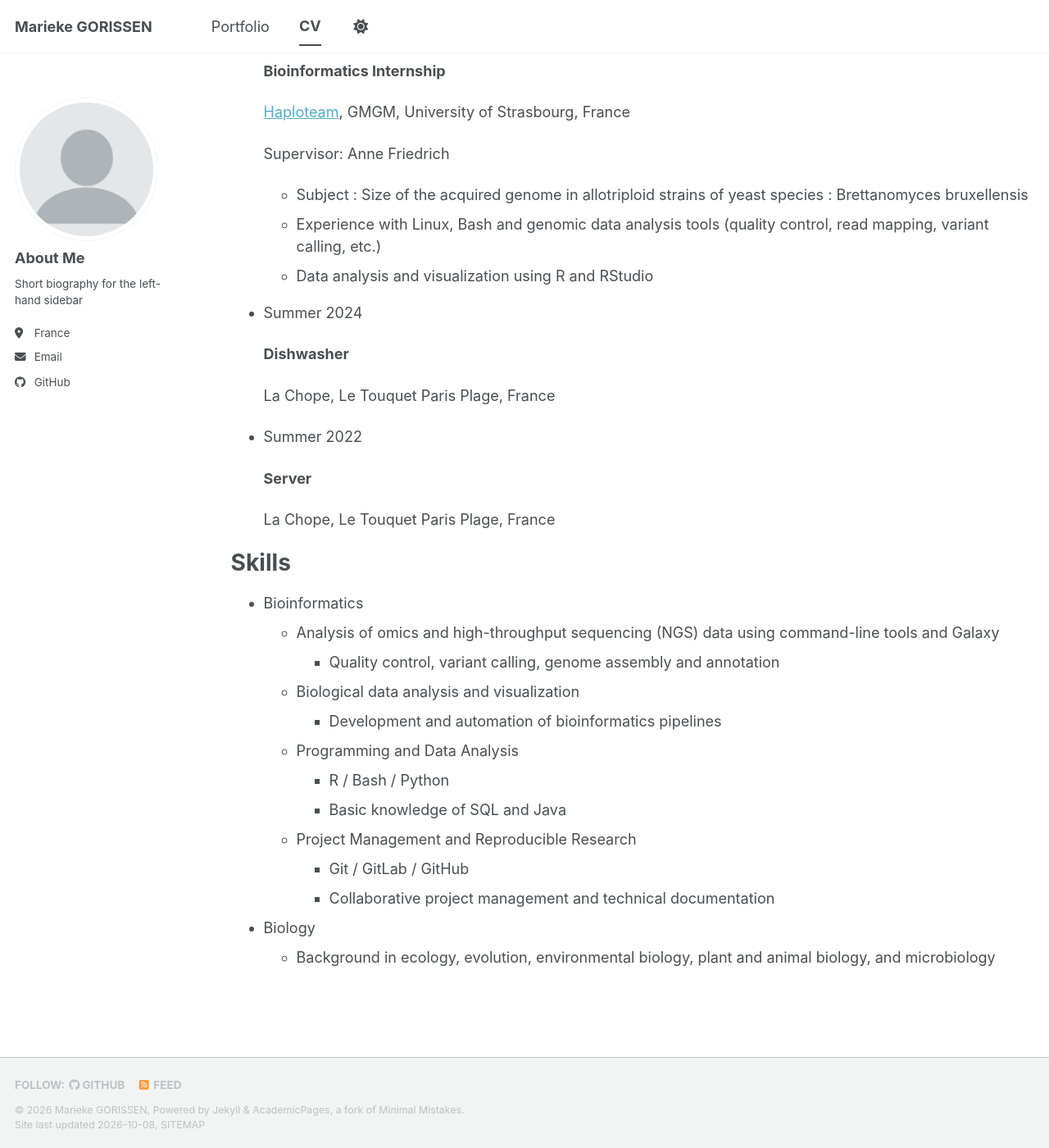
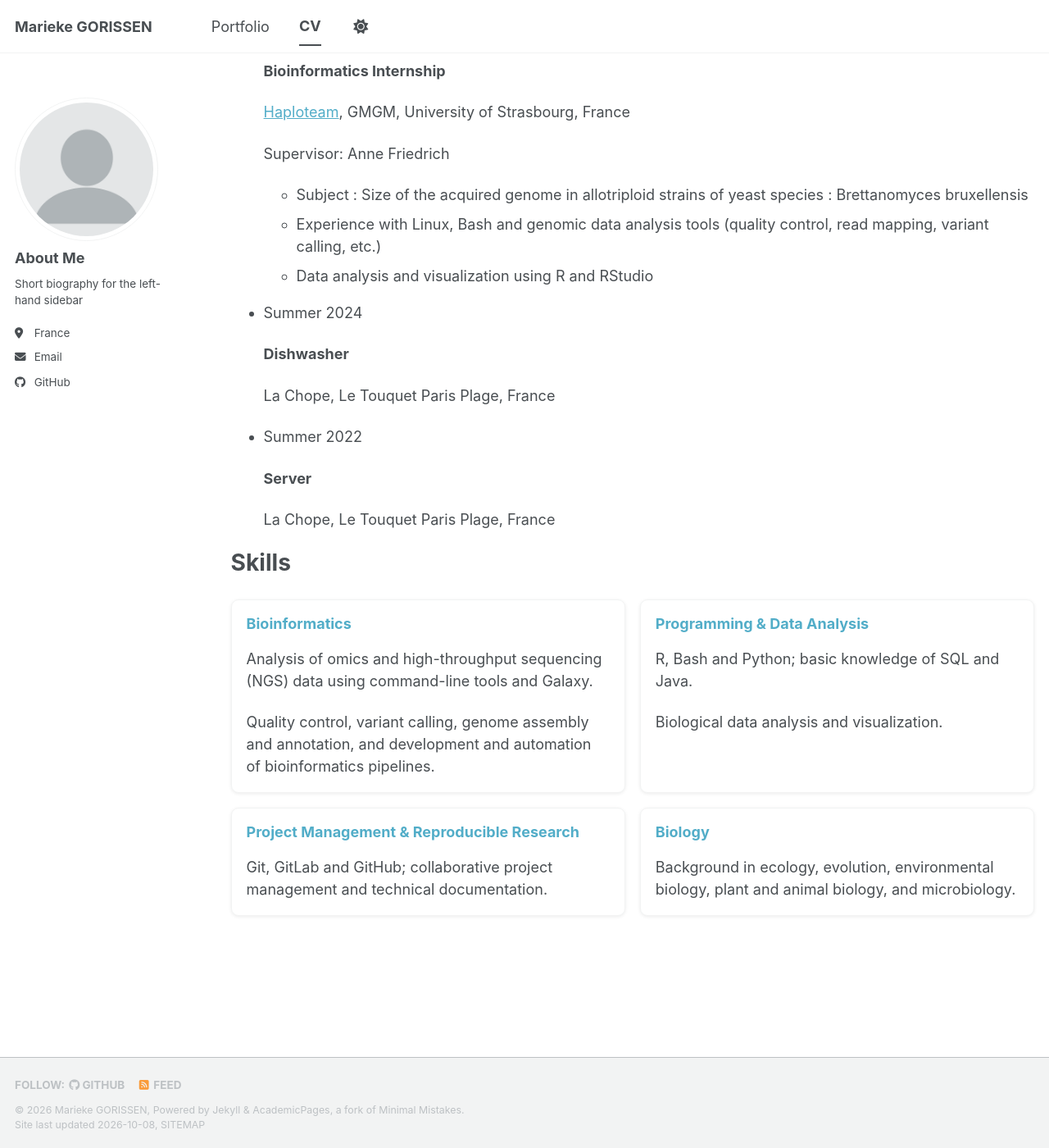
Before and after one commit to mg-btiger/mgorissen.github.io, a Jekyll site: the page built from _pages/cv.md, in a window 1280 px wide and 1400 px high, scrolled down 1081 px. Shown: the whole window at 82% size. Built offline with Jekyll 4.4.1, drawn with Linux system fonts in a browser that asks for light colours; a style sheet for code colours, icons or effects is not loaded.

Commit message:
Update main.scss and grid Skills

```diff
--- a/_pages/cv.md
+++ b/_pages/cv.md
@@ -16,17 +16,17 @@ Education
 
 [**Master's degree in life sciences: Bioinformatics and Structural Bioimaging**](https://sciencesvie.unistra.fr/formation/master/odf-parcours-bioinformatique-et-bioimagerie-structurale-bbs-PR362-11493/)
 
-With Honors
+  With Honors
 
-University of Strasbourg, France
+  University of Strasbourg, France
 
 2021-2024
 
 [**Bachelor's degree in life sciences specialization in Biodiversity, Ecology and Evolution**](https://www.univ-tours.fr/formations/licence-sciences-technologies-sante-mention-sciences-de-la-vie-2)
 
-With Honors
+  With Honors
 
-University of Tours, France
+  University of Tours, France
 
 
 Work experiences
@@ -73,19 +73,27 @@ Work experiences
 
 Skills
 ======
-* Bioinformatics
-  * Analysis of omics and high-throughput sequencing (NGS) data using command-line tools and Galaxy
-    * Quality control, variant calling, genome assembly and annotation
-  * Biological data analysis and visualization
-    * Development and automation of bioinformatics pipelines
-  * Programming and Data Analysis
-    * R / Bash / Python
-    * Basic knowledge of SQL and Java
-  * Project Management and Reproducible Research
-    * Git / GitLab / GitHub
-    * Collaborative project management and technical documentation
-* Biology
-  * Background in ecology, evolution, environmental biology, plant and animal biology, and microbiology
+
+<div class="cv-skills-grid">
+  <section class="cv-skill-card">
+    <h3>Bioinformatics</h3>
+    <p>Analysis of omics and high-throughput sequencing (NGS) data using command-line tools and Galaxy.</p>
+    <p>Quality control, variant calling, genome assembly and annotation, and development and automation of bioinformatics pipelines.</p>
+  </section>
+  <section class="cv-skill-card">
+    <h3>Programming &amp; Data Analysis</h3>
+    <p>R, Bash and Python; basic knowledge of SQL and Java.</p>
+    <p>Biological data analysis and visualization.</p>
+  </section>
+  <section class="cv-skill-card">
+    <h3>Project Management &amp; Reproducible Research</h3>
+    <p>Git, GitLab and GitHub; collaborative project management and technical documentation.</p>
+  </section>
+  <section class="cv-skill-card">
+    <h3>Biology</h3>
+    <p>Background in ecology, evolution, environmental biology, plant and animal biology, and microbiology.</p>
+  </section>
+</div>
 
 
 <!-- Publications
--- a/assets/css/main.scss
+++ b/assets/css/main.scss
@@ -37,3 +37,33 @@
     "layout/sidebar",
     "layout/json_cv"
 ;
+
+.cv-skills-grid {
+  display: grid;
+  grid-template-columns: repeat(2, minmax(0, 1fr));
+  gap: 1rem;
+  margin: 1.5rem 0;
+}
+
+.cv-skill-card {
+  padding: 1rem;
+  border: 1px solid var(--global-border-color);
+  border-radius: 0.5rem;
+  background: var(--global-bg-color);
+  box-shadow: 0 1px 4px rgba(0, 0, 0, 0.08);
+
+  h3 {
+    margin-top: 0;
+    color: var(--global-link-color);
+  }
+
+  p:last-child {
+    margin-bottom: 0;
+  }
+}
+
+@media (max-width: 600px) {
+  .cv-skills-grid {
+    grid-template-columns: 1fr;
+  }
+}
```
